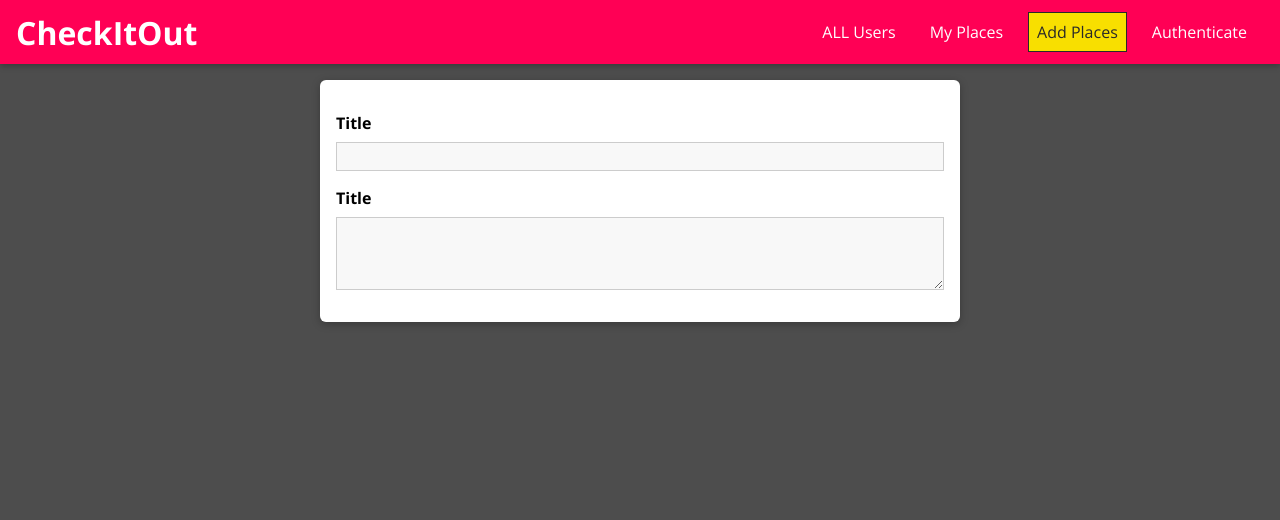
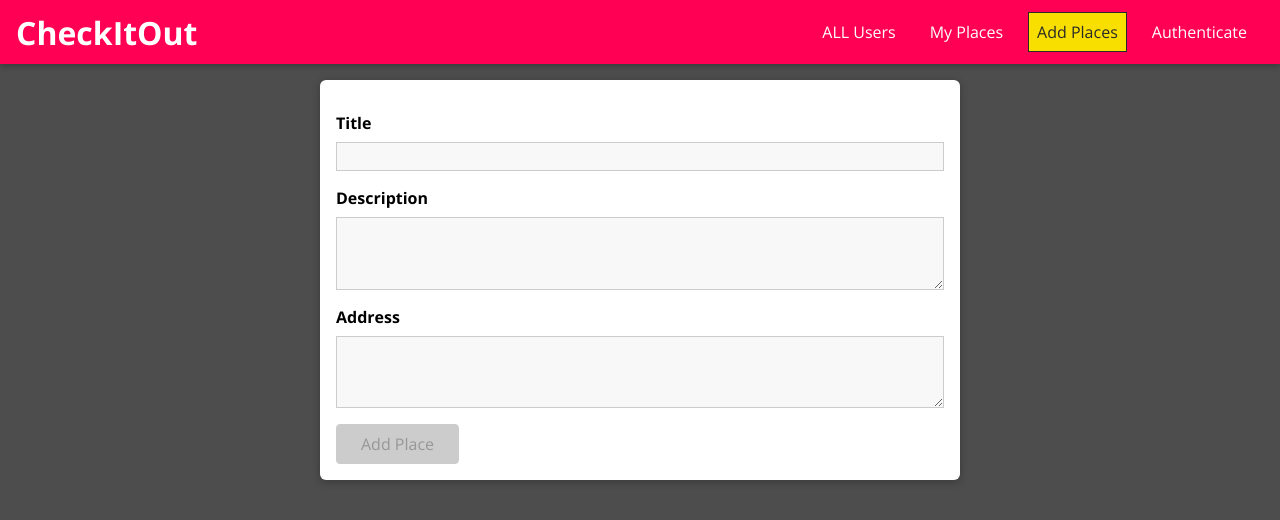
Before and after one commit to Ukd1796/reactApp, a React (Create React App) app: page /places/new in a window 1280 px wide. Shown: the top 520 px of the page. Built offline with nearby package versions, Linux system fonts and the light colour scheme; the HTML template or start-up script is replaced by a standard one.

Commit message:
form validation and basic updates

```diff
--- a/src/App.js
+++ b/src/App.js
@@ -8,6 +8,7 @@ import {
 import Users from "./user/pages/Users";
 import MainNavigation from "./shared/components/UIElements/Navigation/MainNavigation";
 import UserPlaces from "./places/pages/UserPlaces";
+import UpdatePlace from "./places/pages/UpdatePlace";
 
 import NewPlace from "./places/pages/NewPlace";
 
@@ -26,6 +27,9 @@ const App = () => {
         <Route path="/places/new" exact>
           <NewPlace />
         </Route>
+        <Route path="/places/:placeId" exact>
+        <UpdatePlace/>
+        </Route>
         <Redirect to="/" />
       </Switch>
       </main>
@@ -34,4 +38,6 @@ const App = () => {
 };
 // exact is used when we need the same path and not something matching
 // the switch component will help us only match with the first route and not with all of them
+
+// we write update place Route after newplace as the route can also new as a placeid
 export default App;
--- a/src/places/components/PlaceList.js
+++ b/src/places/components/PlaceList.js
@@ -2,6 +2,10 @@ import React from "react";
 
 import Card from "../../shared/components/UIElements/Card";
 import PlaceItem from "./PlaceItem";
+import Button from "../../shared/components/FormElements/Button"
+
+
+
 
 import "./PlaceList.css";
 
@@ -11,7 +15,7 @@ const PlaceList = (props) => {
       <div className="place-list center">
         <Card>
           <h2>No places found. Go ahead and create one.</h2>
-          <button>Share Place</button>
+          <Button to="/places/new">Share Place</Button>
         </Card>
       </div>
     );
--- a/src/places/pages/NewPlace.js
+++ b/src/places/pages/NewPlace.js
@@ -1,34 +1,76 @@
-import React,{useCallback} from "react";
+import React from "react";
 
 import Input from "../../shared/components/FormElements/Input";
-import {VALIDATOR_REQUIRE,VALIDATOR_MINLENGTH} from '../../shared/components/util/validators'
-import "./NewPlace.css";
+import {
+  VALIDATOR_REQUIRE,
+  VALIDATOR_MINLENGTH,
+} from "../../shared/components/util/validators";
+import "./PlaceForm.css";
+import Button from "../../shared/components/FormElements/Button";
+
+import { useForm } from "../../shared/components/hooks/form-hook";
+
+
 
 const NewPlace = () => {
 
-  const titleInputHandler = useCallback((id,value, isValid)=>{
+  const [formState,inputHandler] =useForm({
+    title:{
+      value:'',
+      isValid:false
+    },
+    description:{
+      value:'',
+      isValid:false
+    },
+    address:{
+      value:'',
+      isValid:false
+    },
+  },false)
 
-  },[]);
+
+
+
+
+  const placeSubmitHandler = (event) => {
+    event.preventDefault();
+    // this is use to prevent a reload or refresh of the browser before button submission
+    console.log(formState.inputs);
+  };
+
   return (
-    <form className="place-form">
+    <form className="place-form" onSubmit={placeSubmitHandler}>
       <Input
-       id="title"
+        id="title"
         element="input"
         type="text"
         label="Title"
         validators={[VALIDATOR_REQUIRE()]}
         errorText="Please enter a valid Title"
-        onInput ={titleInputHandler}
+        onInput={inputHandler}
       />
-       <Input
+      <Input
         id="description"
         element="textarea"
         type="text"
-        label="Title"
-        validators={[VALIDATOR_REQUIRE(),VALIDATOR_MINLENGTH(5)]}
-        errorText="Please enter a valid Title"
-        onInput ={titleInputHandler}
+        label="Description"
+        validators={[VALIDATOR_REQUIRE(), VALIDATOR_MINLENGTH(5)]}
+        errorText="Please enter a valid Description"
+        onInput={inputHandler}
       />
+      <Input
+        id="address"
+        element="textarea"
+        type="text"
+        label="Address"
+        validators={[VALIDATOR_REQUIRE()]}
+        errorText="Please enter a valid address."
+        onInput={inputHandler}
+      />
+      <Button type="submit" disabled={!formState.isValid}>
+        Add Place
+      </Button>
     </form>
   );
 };
--- /dev/null
+++ b/src/places/pages/UpdatePlace.js
@@ -0,0 +1,145 @@
+import React, { useEffect,useState } from "react";
+import { useParams } from "react-router-dom";
+
+import Input from "../../shared/components/FormElements/Input";
+
+import "./PlaceForm.css";
+
+import Card from "../../shared/components/UIElements/Card";
+
+import Button from "../../shared/components/FormElements/Button";
+
+import {
+  VALIDATOR_MINLENGTH,
+  VALIDATOR_REQUIRE,
+} from "../../shared/components/util/validators";
+
+import { useForm } from "../../shared/components/hooks/form-hook";
+
+const DUMMY_PLACES = [
+  {
+    id: "p1",
+    title: "Wankhade Stadium",
+    description: "International Cricket ground in Mumbai",
+    imageUrl:
+      "https://th.bing.com/th/id/OIP.LxjGjG2rxM0rddk9zgvU_AHaD4?pid=ImgDet&rs=1",
+    address: "D Rd, Churchgate, Mumbai, MH 400020, India",
+    coordinates: {
+      lat: 18.9388526,
+      long: 72.8170092,
+    },
+    creator: "u1",
+  },
+  {
+    id: "p2",
+    title: "Wankhade Stadium",
+    description: "International Cricket ground in Mumbai",
+    imageUrl:
+      "https://th.bing.com/th/id/OIP.LxjGjG2rxM0rddk9zgvU_AHaD4?pid=ImgDet&rs=1",
+    address: "D Rd, Churchgate, Mumbai, MH 400020, India",
+    coordinates: {
+      lat: 18.9388526,
+      long: 72.8170092,
+    },
+    creator: "u2",
+  },
+];
+
+const UpdatePlace = () => {
+  const placeId = useParams().placeId;
+
+  const [isLoading,setIsLoading] = useState(true);
+
+  const [formState, inputHandler, setFormData] = useForm({
+    title: {
+      value: "",
+      isValid: false,
+    },
+    description: {
+      value: "",
+      isValid: false,
+    },
+  });
+
+  // we use this to save ourselves from the loading
+  const identifiedPlace = DUMMY_PLACES.find((p) => p.id === placeId);
+
+  useEffect(() => {
+    if(identifiedPlace)
+    {
+      setFormData(
+        {
+          title: {
+            value: identifiedPlace.title,
+            isValid: true,
+          },
+          description: {
+            value: identifiedPlace.description,
+            isValid: true,
+          },
+        },
+        true
+      );
+
+    }
+
+    setIsLoading(false);
+  },[setFormData,identifiedPlace]);
+
+  const updateSubmitHandler = (event) => {
+    event.preventDefault();
+    console.log(formState.inputs);
+  };
+
+  if (!identifiedPlace) {
+    return (
+      <div className="center">
+       <Card>
+        <h2>Could not find a place!!</h2>
+        </Card>
+      </div>
+    );
+  }
+
+  if(isLoading){
+    return(
+      <div className="center">
+        <h2>loading....</h2>
+      </div>
+    )
+  }
+  return (
+    formState.inputs.title.value && <form className="place-form" onSubmit={updateSubmitHandler}>
+      <Input
+        id="title"
+        element="input"
+        type="text"
+        label="Title"
+        validators={[VALIDATOR_REQUIRE()]}
+        errorText="Please enter a valid title."
+        onInput={inputHandler}
+        initialValue={formState.inputs.title.value}
+        initialValid={formState.inputs.title.isValid}
+      />
+      <Input
+        id="description"
+        element="textarea"
+        label="Description"
+        validators={[VALIDATOR_MINLENGTH(5)]}
+        errorText="Please enter a valid description."
+        onInput={inputHandler}
+        initialValue={formState.inputs.description.value}
+        initialValid={formState.inputs.description.isValid}
+      />
+
+      <Button type="submit" disabled={!formState.isValid}>
+        Update Place
+      </Button>
+    </form>
+  );
+};
+
+export default UpdatePlace;
+
+// custom hooks are use to share logic between two components instead of copying the same code again
+// custom hooks are not allowed to be called inside of
--- a/src/places/pages/UserPlaces.js
+++ b/src/places/pages/UserPlaces.js
@@ -2,6 +2,8 @@ import React from "react";
 import { useParams } from "react-router-dom";
 
 import PlaceList from "../components/PlaceList";
+
+
 
 const DUMMY_PLACES = [
   {
@@ -19,7 +21,7 @@ const DUMMY_PLACES = [
   },
   {
     id: "p2",
-    title: "Wankhade Stadium",
+    title: "My Stadium",
     description: "International Cricket ground in Mumbai",
     imageUrl:
       "https://th.bing.com/th/id/OIP.LxjGjG2rxM0rddk9zgvU_AHaD4?pid=ImgDet&rs=1",
--- a/src/shared/components/FormElements/Input.js
+++ b/src/shared/components/FormElements/Input.js
@@ -26,9 +26,9 @@ const inputReducer = (state, action) => {
 
 const Input = (props) => {
   const [inputState, dispatch] = useReducer(inputReducer, {
-    value: "",
-    isValid: false,
-    isTouched: false,
+    value: props.initialValue || '',
+    isValid: props.initialValid || false,
+    isTouched: false
   });
 
   const {id,onInput} = props;
--- /dev/null
+++ b/src/shared/components/hooks/form-hook.js
@@ -0,0 +1,60 @@
+import { useCallback,useReducer } from "react";
+
+// custom hooks should always start with use as the first keyword
+
+const formReducer = (state, action) => {
+    switch (action.type) {
+      case "INPUT_CHANGE":
+        let formIsValid = true;
+        for (const inputId in state.inputs) {
+          if (inputId === action.inputId) {
+            formIsValid = formIsValid && action.isValid;
+          } else {
+            formIsValid = formIsValid && state.inputs[inputId].isValid;
+          }
+        }
+        return {
+          inputs: {
+            ...state.inputs,
+            [action.inputId]: { value: action.value, isValid: action.isValid },
+          },
+          isValid: formIsValid,
+        };
+        case 'SET_DATA':
+            return {
+                inputs: action.inputs,
+                isValid:action.formIsValid
+            }
+      default:
+        return state;
+    }
+  };
+
+export const useForm = (initialInputs,initialFormValdity)=>{
+
+    const [formState, dispatch] = useReducer(formReducer, {
+        inputs: initialInputs,
+        isValid: initialFormValdity,
+      });
+
+      const inputHandler = useCallback((id, value, isValid) => {
+        dispatch({
+          type: "INPUT_CHANGE",
+          value: value,
+          isValid: isValid,
+          inputId: id,
+        });
+      }, []);
+
+      const setFormData = useCallback((inputData,formValidity)=>{
+
+        dispatch({
+            type:'SET_DATA',
+            inputs:inputData,
+            formIsValid:formValidity
+        });
+      },[]);
+
+      return [formState,inputHandler,setFormData];
+
+};
```
Also changed, not shown: src/places/pages/PlaceForm.css (renamed from src/places/pages/NewPlace.css).
